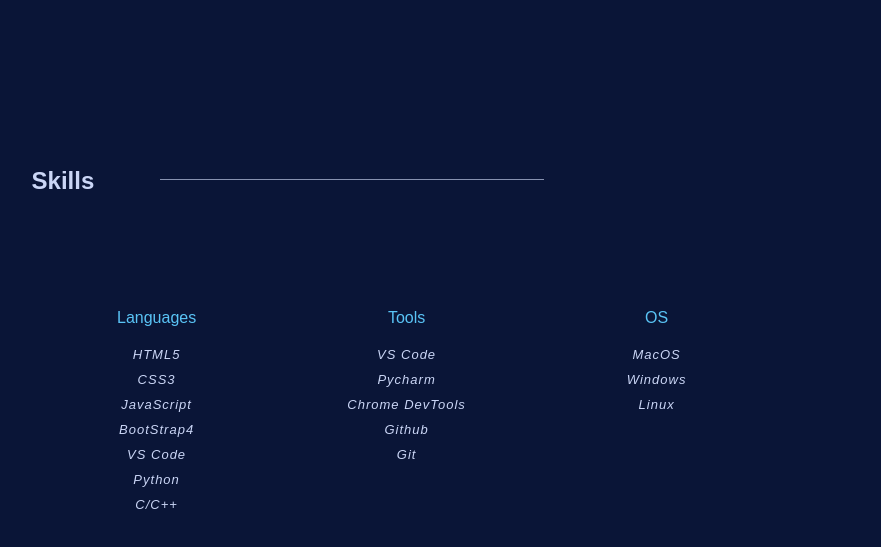
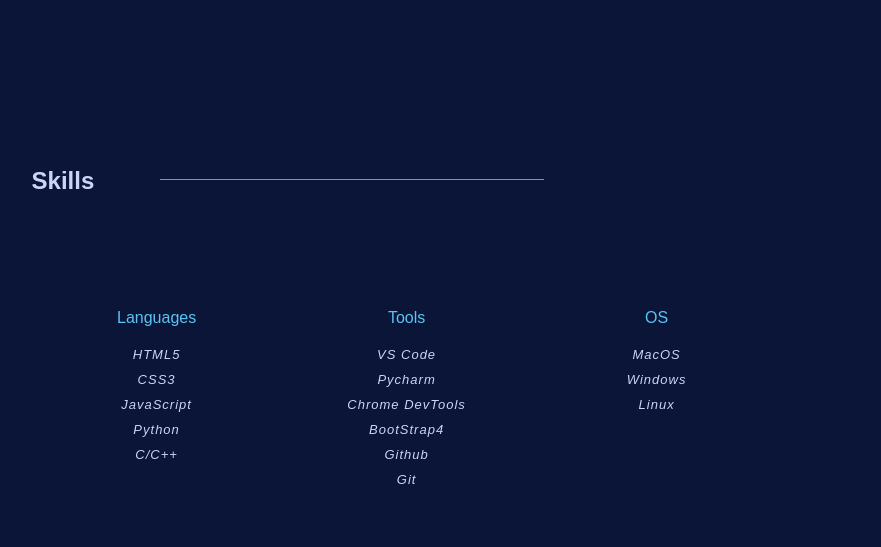
Before and after one commit to aashishU/Portfolio, a plain HTML site: page index.html in a window 1280 px wide. Shown: the part 3710-4257 px from the top of the page, without its empty margins (250-1131 px from the left). Drawn offline with Linux system fonts and the light colour scheme.

Commit message:
Update index.html

```diff
--- a/index.html
+++ b/index.html
@@ -277,8 +277,6 @@
                             <li>HTML5</li>
                             <li>CSS3</li>
                             <li>JavaScript</li>
-                            <li>BootStrap4</li>
-                            <li>VS Code</li>
                             <li>Python</li>
                             <li>C/C++</li>
                         </ul>
@@ -290,6 +288,7 @@
                             <li>VS Code</li>
                             <li>Pycharm</li>
                             <li>Chrome DevTools</li>
+                            <li>BootStrap4</li>
                             <li>Github</li>
                             <li>Git</li>
                         </ul>
```
